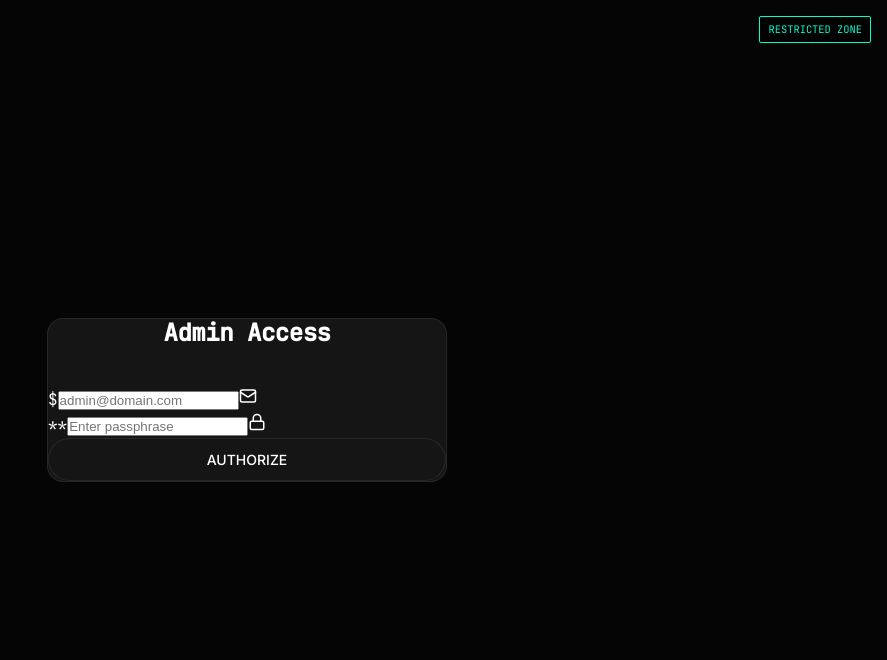
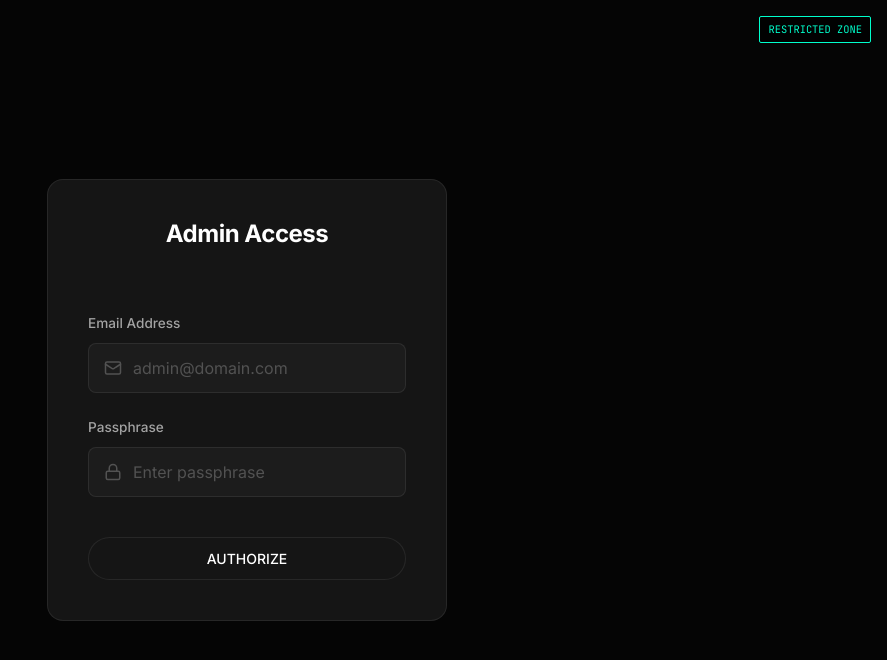
Before and after one commit to suo3/sasareport, a React (Vite) app: page /login in a window 1280 px wide. Shown: the top 660 px of the page, without its empty margins (393-1280 px from the left). Built offline with nearby package versions, Linux system fonts and the light colour scheme.

Commit message:
feat: implement Hero section, Footer component, and Supabase-authenticated Admin Login page

```diff
--- a/index.html
+++ b/index.html
@@ -1,13 +1,17 @@
 <!doctype html>
 <html lang="en">
+
 <head>
   <meta charset="UTF-8" />
   <link rel="icon" type="image/svg+xml" href="/vite.svg" />
   <meta name="viewport" content="width=device-width, initial-scale=1.0" />
-    <title>ENGINEER_CORE | Scalable Truth</title>
+  <meta name="robots" content="noindex, nofollow" />
+  <title>Samuel OA | Software Developer & Designer</title>
 </head>
+
 <body>
   <div id="root"></div>
   <script type="module" src="/src/main.tsx"></script>
 </body>
+
 </html>
--- a/src/components/Footer.tsx
+++ b/src/components/Footer.tsx
@@ -18,7 +18,7 @@ export const Footer: React.FC = () => {
         <div className="brand-text" style={{ fontSize: '1rem', opacity: 0.8 }}>SOA</div>
 
         <div className="mono" style={{ fontSize: '0.65rem', color: 'var(--text-muted)' }}>
-          © {new Date().getFullYear()} SYSTEM_ARCHITECT. ALL RIGHTS RESERVED.
+          © {new Date().getFullYear()} SOA. ALL RIGHTS RESERVED.
         </div>
 
 
--- a/src/components/Hero.tsx
+++ b/src/components/Hero.tsx
@@ -5,8 +5,8 @@ import './Hero.css';
 
 export const Hero: React.FC = () => {
   const [settings, setSettings] = useState({
-    hero_intro: 'I am Samuel',
-    hero_title: 'Software Developer <br /> & UI/UX Designer',
+    hero_intro: 'Hello, I am Samuel',
+    hero_title: 'Software Developer <br /> & Designer',
     hero_description: 'Blending thoughtful UI design with clean, responsive development to create scalable digital platforms that look great and perform flawlessly.'
   });
 
--- a/src/pages/AdminLogin.tsx
+++ b/src/pages/AdminLogin.tsx
@@ -27,46 +27,50 @@ export const AdminLogin: React.FC = () => {
 
   return (
     <div style={{ minHeight: '100vh', display: 'flex', alignItems: 'center', justifyContent: 'center', backgroundColor: 'var(--bg-primary)' }}>
-      <div className="contact-terminal glass-card" style={{ maxWidth: '400px', width: '100%' }}>
-        <form onSubmit={handleLogin} className="terminal-form mono">
+      <div className="contact-form-wrapper glass-card" style={{ maxWidth: '400px', width: '100%', margin: '0 1rem' }}>
+        <form onSubmit={handleLogin} className="modern-form">
           <div className="form-header text-center" style={{ marginBottom: '2rem' }}>
             <h2 className="section-title" style={{ fontSize: '1.5rem', marginBottom: '0.5rem' }}>Admin Access</h2>
-            <div className="status-badge mono active">RESTRICTED ZONE</div>
+            <div className="status-badge mono active" style={{ display: 'inline-block' }}>RESTRICTED ZONE</div>
           </div>
 
-          {error && <div style={{ color: '#ff4444', marginBottom: '1rem', fontSize: '0.85rem' }}>ERR: {error}</div>}
+          {error && <div style={{ color: '#ff4444', marginBottom: '1rem', fontSize: '0.85rem', textAlign: 'center' }}>Error: {error}</div>}
 
-          <div className="form-group">
-            <span className="prompt">$</span>
+          <div className="form-group-modern">
+            <label>Email Address</label>
+            <div className="input-wrapper">
+              <Mail size={18} className="input-icon-modern" />
               <input
                 type="email"
                 value={email}
                 onChange={(e) => setEmail(e.target.value)}
                 placeholder="admin@domain.com"
-              className="terminal-input"
+                className="modern-input"
                 required
+                disabled={loading}
               />
-            <Mail size={18} className="input-icon" />
+            </div>
           </div>
 
-          <div className="form-group">
-            <span className="prompt">**</span>
+          <div className="form-group-modern">
+            <label>Passphrase</label>
+            <div className="input-wrapper">
+              <Lock size={18} className="input-icon-modern" />
               <input
                 type="password"
                 value={password}
                 onChange={(e) => setPassword(e.target.value)}
                 placeholder="Enter passphrase"
-              className="terminal-input"
+                className="modern-input"
                 required
+                disabled={loading}
               />
-            <Lock size={18} className="input-icon" />
+            </div>
           </div>
 
-          <div className="form-actions">
-            <button type="submit" className="btn btn-primary" disabled={loading} style={{ width: '100%' }}>
+          <button type="submit" className="btn btn-primary w-full" disabled={loading} style={{ marginTop: '1rem' }}>
             {loading ? 'AUTHENTICATING...' : 'AUTHORIZE'}
           </button>
-          </div>
         </form>
       </div>
     </div>
```
Lines whose indentation alone changed are shown as unchanged.
